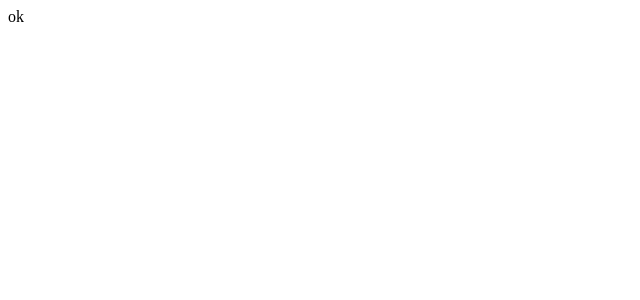
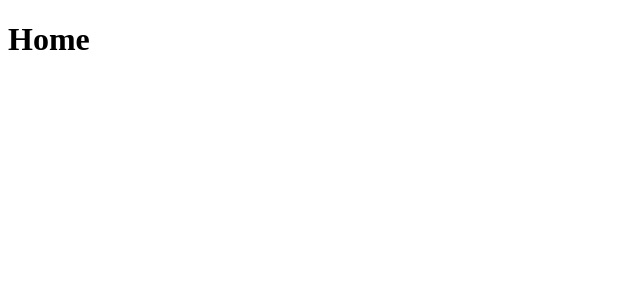
Before and after one commit to Shilton7/rocketshoes, a React (Create React App) app in the folder rocketshoes/: page / in a window 1280 px wide. Shown: the top 300 px of the page, without its empty margins (0-640 px from the left). Built offline with nearby package versions, Linux system fonts and the light colour scheme; the HTML template or start-up script is replaced by a standard one.

Commit message:
Configuring routes

```diff
--- a/rocketshoes/package.json
+++ b/rocketshoes/package.json
@@ -8,6 +8,7 @@
     "@testing-library/user-event": "^7.1.2",
     "react": "^16.12.0",
     "react-dom": "^16.12.0",
+    "react-router-dom": "^5.1.2",
     "react-scripts": "3.3.1"
   },
   "scripts": {
--- a/rocketshoes/src/App.js
+++ b/rocketshoes/src/App.js
@@ -1,10 +1,12 @@
 import React from 'react';
+import { BrowserRouter } from 'react-router-dom';
+import Routes from './routes';
 
 function App() {
   return (
-    <div className='App'>
-      <header className='App-header'>ok</header>
-    </div>
+    <BrowserRouter>
+      <Routes />
+    </BrowserRouter>
   );
 }
 
--- /dev/null
+++ b/rocketshoes/src/pages/Cart/index.js
@@ -0,0 +1,7 @@
+import React from 'react';
+
+// import { Container } from './styles';
+
+export default function Cart() {
+  return <h1>Cart</h1>;
+}
--- /dev/null
+++ b/rocketshoes/src/pages/Home/index.js
@@ -0,0 +1,6 @@
+import React from 'react';
+// import { Container } from './styles';
+
+export default function Home() {
+  return <h1>Home</h1>;
+}
--- /dev/null
+++ b/rocketshoes/src/routes.js
@@ -0,0 +1,13 @@
+import React from 'react';
+import { Switch, Route } from 'react-router-dom';
+import Home from './pages/Home';
+import Cart from './pages/Cart';
+
+export default function Routes() {
+  return (
+    <Switch>
+      <Route path="/" exact component={Home} />
+      <Route path="/cart" component={Cart} />
+    </Switch>
+  );
+}
```
Also changed, not shown: 1 other file (tests, documents, lock files or other folders).
